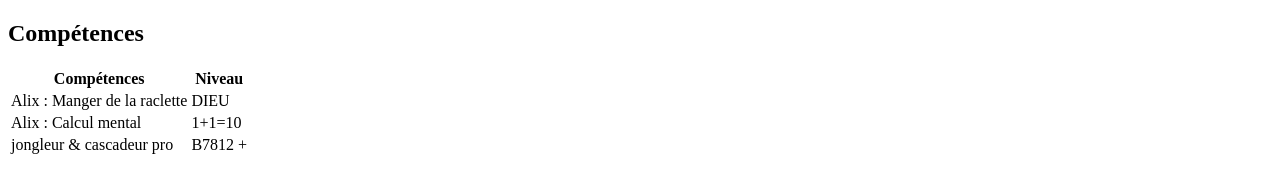
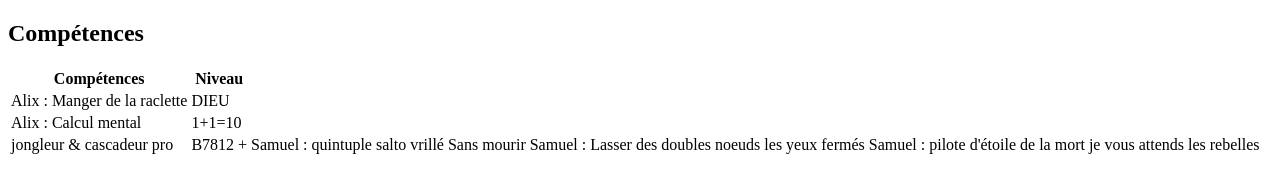
Before and after one commit to Index-True/tp-git, a plain HTML site: page index.html in a window 1280 px wide. Drawn offline with Linux system fonts and the light colour scheme.

Commit message:
ajout de mes superbes compétences

```diff
--- a/index.html
+++ b/index.html
@@ -27,6 +27,12 @@
             <tr>
                 <td>jongleur & cascadeur pro </td>
                 <td>B7812 +</td>
+                <td>Samuel : quintuple salto vrillé</td>
+                <td>Sans mourir</td>
+                <td>Samuel : Lasser des doubles noeuds</td>
+                <td> les yeux fermés</td>
+                <td> Samuel : pilote d'étoile de la mort</td>
+                <td> je vous attends les rebelles</td>
             </tr>
         </table>
     </section>
```
